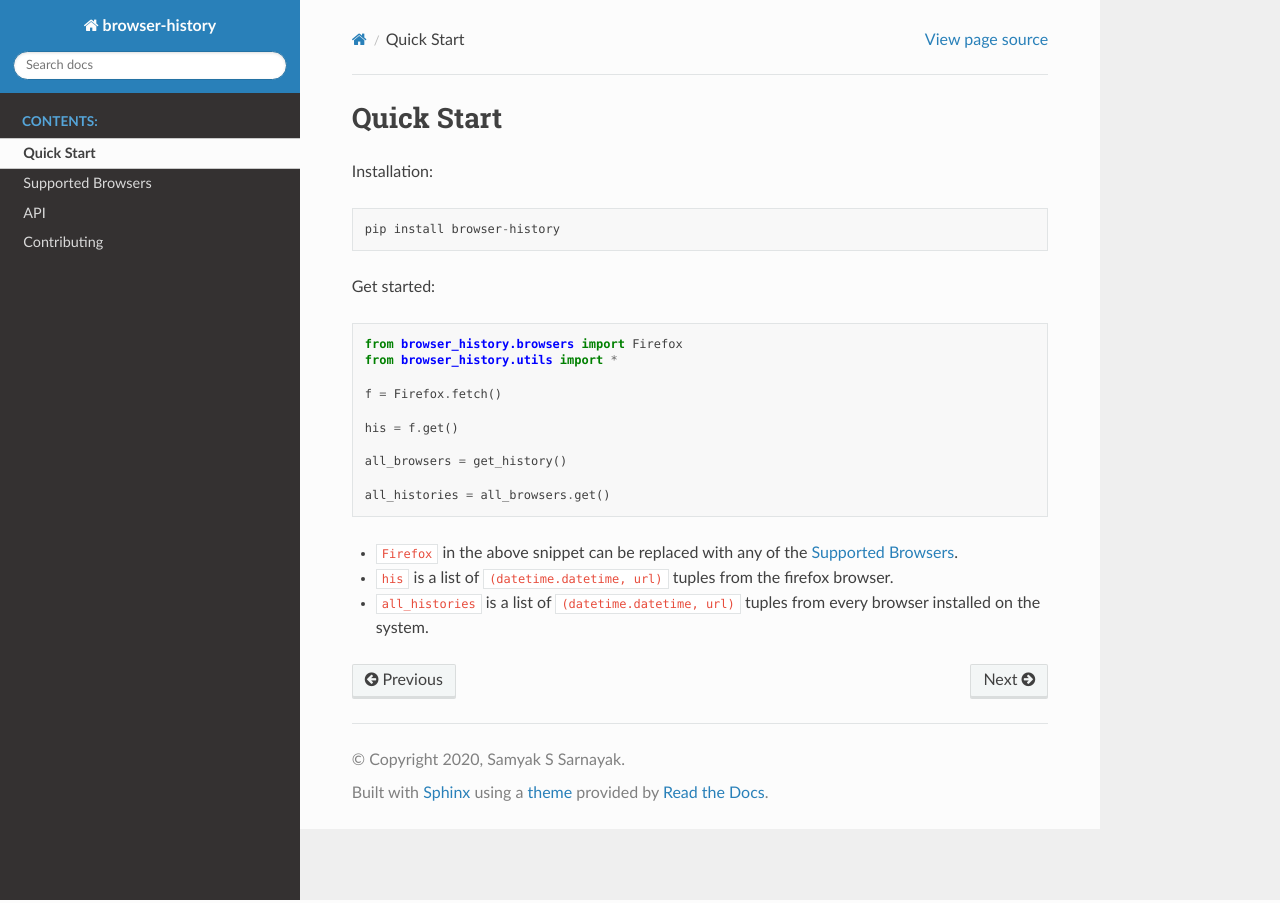
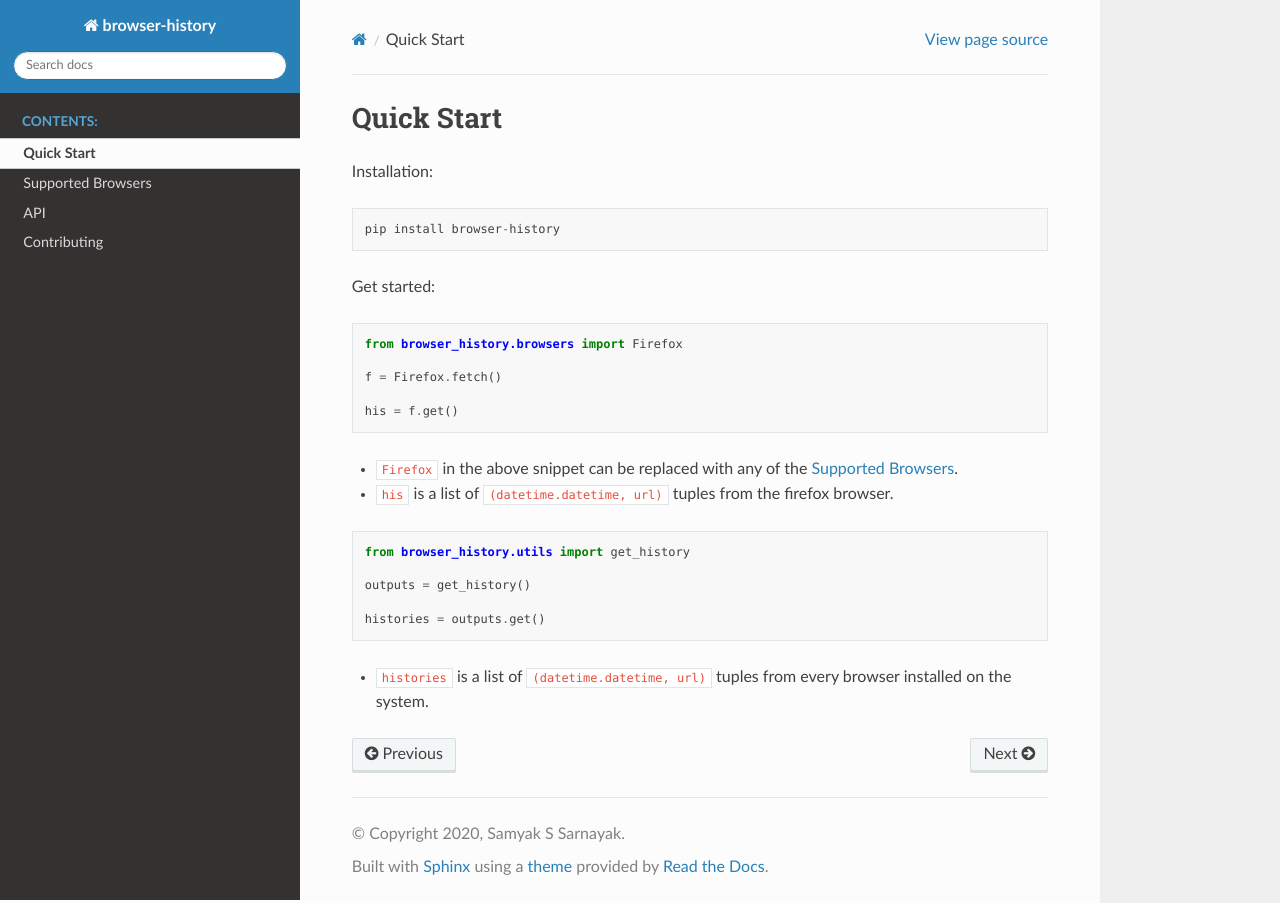
Before and after one commit to browser-history/browser-history, a Sphinx documentation site: the page built from docs/quickstart.rst, in a window 1280 px wide. Built offline with Sphinx 7.4.7 and the Read the Docs theme 2.0.0, drawn with Linux system fonts in a browser that asks for light colours.

Commit message:
[DOC] Minor name changes & reorg of quickstart.rst & README.md

```diff
--- a/docs/quickstart.rst
+++ b/docs/quickstart.rst
@@ -7,19 +7,28 @@
 
     pip install browser-history
 
-Get started::
+Get started:
+
+::
 
     from browser_history.browsers import Firefox
-    from browser_history.utils import *
 
     f = Firefox.fetch()
 
     his = f.get()
 
-    all_browsers = get_history()
-
-    all_histories = all_browsers.get()
-
 - ``Firefox`` in the above snippet can be replaced with any of the :ref:`supported_browsers`.
 - ``his`` is a list of ``(datetime.datetime, url)`` tuples from the firefox browser.
-- ``all_histories`` is a list of ``(datetime.datetime, url)`` tuples from every browser installed on the system.
+
+
+
+::
+
+    from browser_history.utils import get_history
+
+    outputs = get_history()
+
+    histories = outputs.get()
+
+
+- ``histories`` is a list of ``(datetime.datetime, url)`` tuples from every browser installed on the system.
```
Also changed, not shown: README.md (+10 -6 lines).
